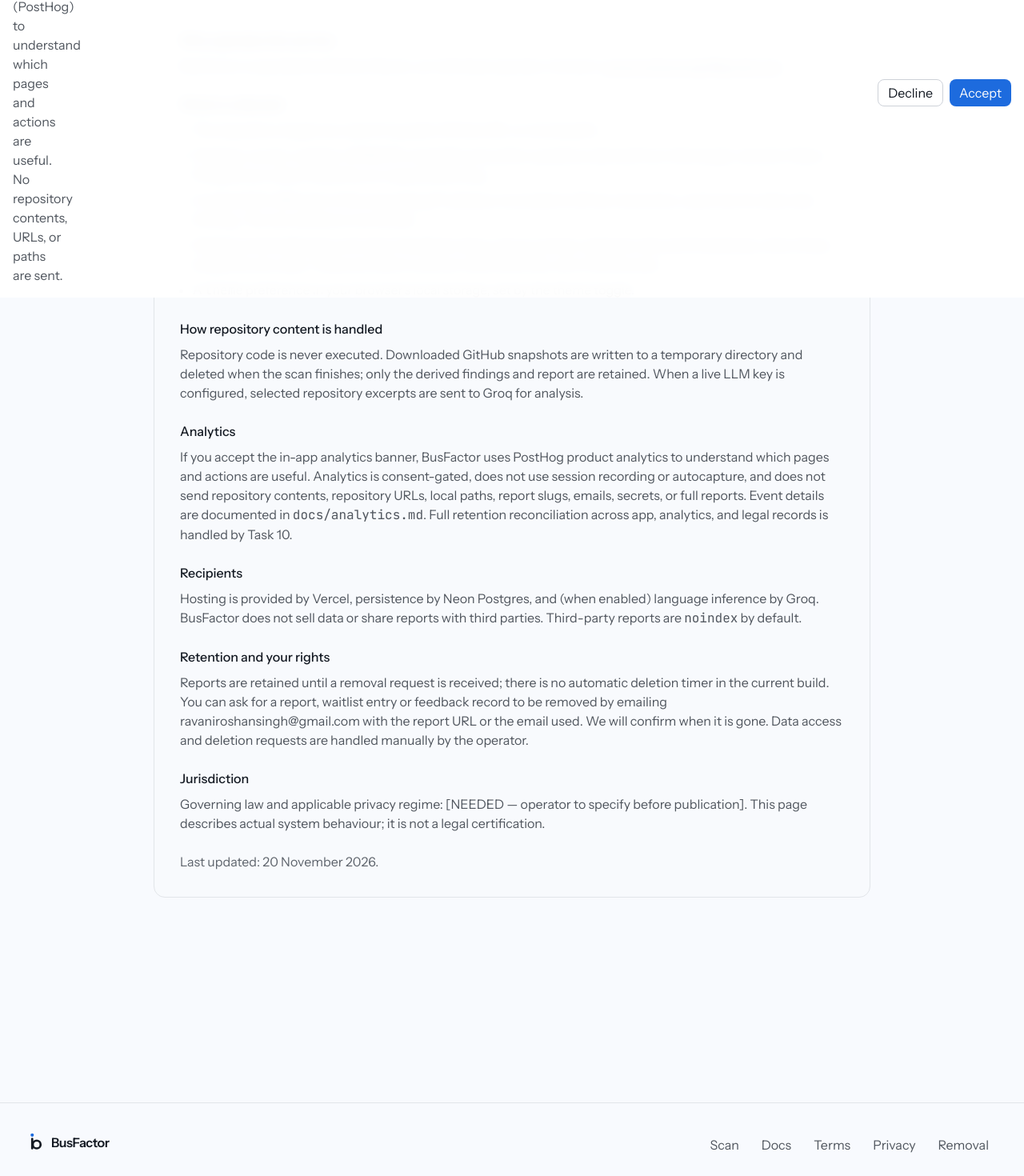
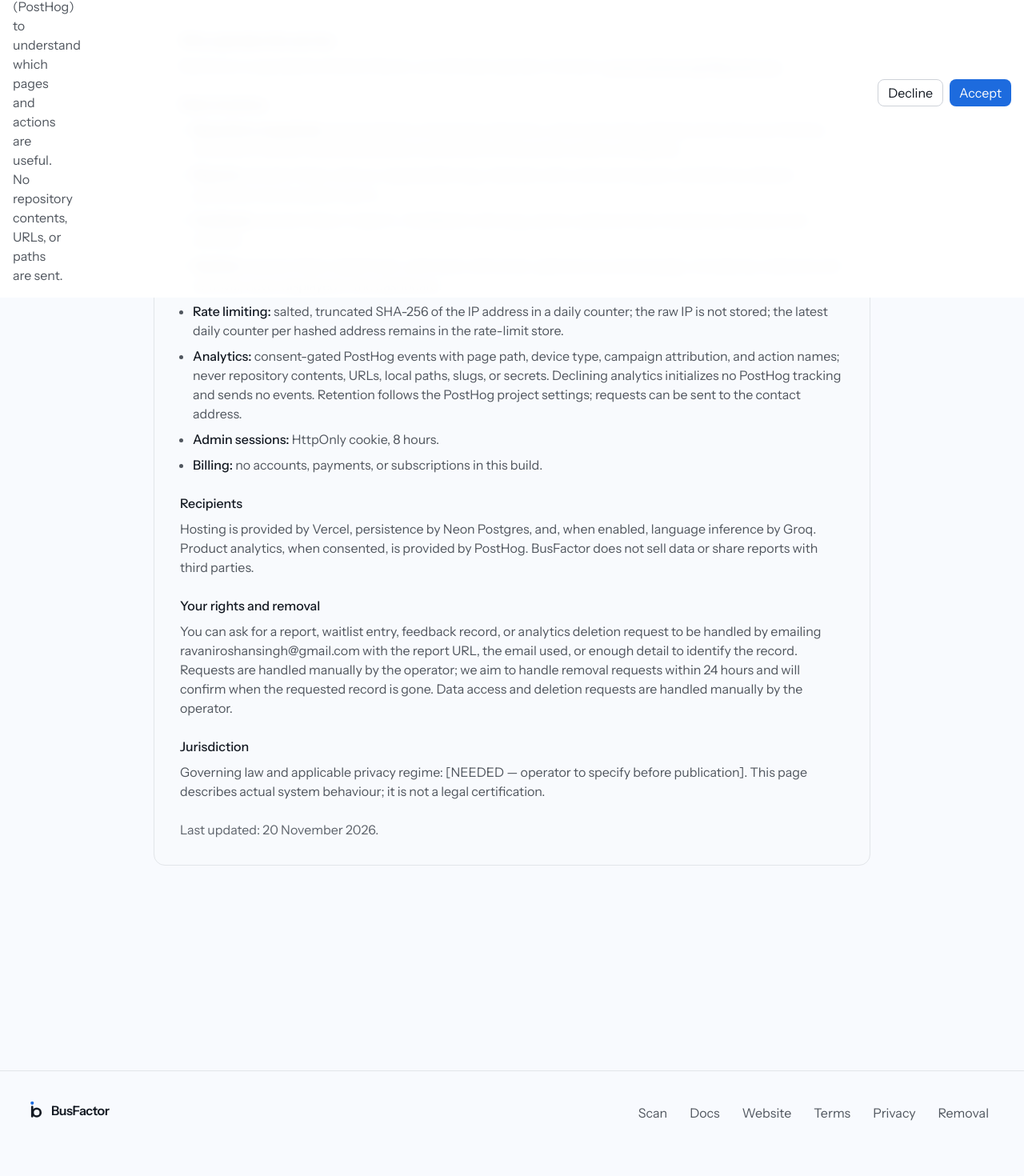
Before and after one commit to RavaniRoshan/busfactor, a Next.js app in the folder apps/web/: page /privacy in a window 1280 px wide. Shown: the part 428-1898 px from the top of the page at 80% size. After the commit the page ends 1871 px from the top, so only its background shows below. Built offline with nearby package versions, Linux system fonts and the light colour scheme; no server answers.

Commit message:
docs: reconcile retention and cross-app trust copy

```diff
--- a/apps/web/app/privacy/page.tsx
+++ b/apps/web/app/privacy/page.tsx
@@ -7,63 +7,91 @@ const CONTACT = "ravaniroshansingh@gmail.com";
 export default function PrivacyPage() {
   return (
     <PageFrame>
-      <PageIntro eyebrow="Legal" title="Privacy" text="What BusFactor collects, why, and how to ask for removal." />
+      <PageIntro
+        eyebrow="Legal"
+        title="Privacy"
+        text="What BusFactor collects, why, and how to ask for removal."
+      />
       <div className="mx-auto mt-3xl max-w-article space-y-xl rounded-corner-lg border border-border-secondary bg-surface-secondary-bg p-xl md:p-2xl">
         <section>
           <h2 className="text-label font-medium text-text-primary">Who operates this service</h2>
           <p className="mt-sm text-label-sm text-text-secondary">
             BusFactor is operated by Roshan Ravani, an individual operator. Contact:{" "}
-            <a className="underline underline-offset-4" href={`mailto:${CONTACT}`}>{CONTACT}</a>.
+            <a className="underline underline-offset-4" href={`mailto:${CONTACT}`}>
+              {CONTACT}
+            </a>
+            .
           </p>
         </section>
 
         <section>
-          <h2 className="text-label font-medium text-text-primary">What is collected</h2>
+          <h2 className="text-label font-medium text-text-primary">Data inventory</h2>
           <ul className="mt-sm list-disc space-y-sm pl-lg text-label-sm text-text-secondary">
-            <li>The repository target you submit (a public GitHub URL or a local path).</li>
-            <li>Findings, scores, verdicts, OPERATE.md drafts and author questions derived from that target, stored in Neon Postgres as a report keyed by an unguessable slug.</li>
-            <li>A salted SHA-256 hash of the requesting IP address, truncated to 24 hex characters, used only for daily rate limiting. The raw address is not stored.</li>
-            <li>Waitlist email addresses and report feedback (slug, yes/no answer, optional note and timestamp), when those endpoints are used. These are held in a server-local JSON file, not in the browser.</li>
-            <li>A <code className="font-mono">theme</code> preference in your browser&apos;s local storage, set by the theme toggle.</li>
+            <li>
+              <strong className="font-medium text-text-primary">Repository snapshots:</strong> downloaded to a temporary
+              directory, never executed, deleted when the scan finishes (success or failure). Selected excerpts may be
+              sent to Groq when a key is configured.
+            </li>
+            <li>
+              <strong className="font-medium text-text-primary">Reports:</strong> stored in Neon with an unguessable
+              slug; retained until a removal request; <code className="font-mono">noindex</code> by default; published
+              only by explicit opt-in.
+            </li>
+            <li>
+              <strong className="font-medium text-text-primary">Feedback:</strong> stored in Neon (
+              <code className="font-mono">report_feedback</code>) with slug, yes/no, optional note, timestamp; retained
+              until removal.
+            </li>
+            <li>
+              <strong className="font-medium text-text-primary">Waitlist:</strong> stored in Neon (
+              <code className="font-mono">waitlist_entries</code>) with email, optional source/campaign, timestamp;
+              retained until removal; never displayed in the dashboard.
+            </li>
+            <li>
+              <strong className="font-medium text-text-primary">Rate limiting:</strong> salted, truncated SHA-256 of the
+              IP address in a daily counter; the raw IP is not stored; the latest daily counter per hashed address
+              remains in the rate-limit store.
+            </li>
+            <li>
+              <strong className="font-medium text-text-primary">Analytics:</strong> consent-gated PostHog events with
+              page path, device type, campaign attribution, and action names; never repository contents, URLs, local
+              paths, slugs, or secrets. Declining analytics initializes no PostHog tracking and sends no events.
+              Retention follows the PostHog project settings; requests can be sent to the contact address.
+            </li>
+            <li>
+              <strong className="font-medium text-text-primary">Admin sessions:</strong> HttpOnly cookie, 8 hours.
+            </li>
+            <li>
+              <strong className="font-medium text-text-primary">Billing:</strong> no accounts, payments, or
+              subscriptions in this build.
+            </li>
           </ul>
-        </section>
-
-        <section>
-          <h2 className="text-label font-medium text-text-primary">How repository content is handled</h2>
-          <p className="mt-sm text-label-sm text-text-secondary">
-            Repository code is never executed. Downloaded GitHub snapshots are written to a temporary directory and deleted when the scan finishes; only the derived findings and report are retained. When a live LLM key is configured, selected repository excerpts are sent to Groq for analysis.
-          </p>
-        </section>
-
-        <section>
-          <h2 className="text-label font-medium text-text-primary">Analytics</h2>
-          <p className="mt-sm text-label-sm text-text-secondary">
-            If you accept the in-app analytics banner, BusFactor uses PostHog product analytics to understand which pages
-            and actions are useful. Analytics is consent-gated, does not use session recording or autocapture, and does
-            not send repository contents, repository URLs, local paths, report slugs, emails, secrets, or full reports.
-            Event details are documented in <code className="font-mono">docs/analytics.md</code>. Full retention
-            reconciliation across app, analytics, and legal records is handled by Task 10.
-          </p>
         </section>
 
         <section>
           <h2 className="text-label font-medium text-text-primary">Recipients</h2>
           <p className="mt-sm text-label-sm text-text-secondary">
-            Hosting is provided by Vercel, persistence by Neon Postgres, and (when enabled) language inference by Groq. BusFactor does not sell data or share reports with third parties. Third-party reports are <code className="font-mono">noindex</code> by default.
+            Hosting is provided by Vercel, persistence by Neon Postgres, and, when enabled, language inference by Groq.
+            Product analytics, when consented, is provided by PostHog. BusFactor does not sell data or share reports
+            with third parties.
           </p>
         </section>
 
         <section>
-          <h2 className="text-label font-medium text-text-primary">Retention and your rights</h2>
+          <h2 className="text-label font-medium text-text-primary">Your rights and removal</h2>
           <p className="mt-sm text-label-sm text-text-secondary">
-            Reports are retained until a removal request is received; there is no automatic deletion timer in the current build. You can ask for a report, waitlist entry or feedback record to be removed by emailing {CONTACT} with the report URL or the email used. We will confirm when it is gone. Data access and deletion requests are handled manually by the operator.
+            You can ask for a report, waitlist entry, feedback record, or analytics deletion request to be handled by
+            emailing {CONTACT} with the report URL, the email used, or enough detail to identify the record. Requests
+            are handled manually by the operator; we aim to handle removal requests within 24 hours and will confirm
+            when the requested record is gone. Data access and deletion requests are handled manually by the operator.
           </p>
         </section>
 
         <section>
           <h2 className="text-label font-medium text-text-primary">Jurisdiction</h2>
           <p className="mt-sm text-label-sm text-text-secondary">
-            Governing law and applicable privacy regime: [NEEDED — operator to specify before publication]. This page describes actual system behaviour; it is not a legal certification.
+            Governing law and applicable privacy regime: [NEEDED — operator to specify before publication]. This page
+            describes actual system behaviour; it is not a legal certification.
           </p>
         </section>
 
--- a/apps/web/app/removal/page.tsx
+++ b/apps/web/app/removal/page.tsx
@@ -10,12 +10,21 @@ export default function RemovalPage() {
       <PageIntro eyebrow="Legal" title="Removal request" text="How to have a report or your data taken offline." />
       <div className="mx-auto mt-3xl max-w-article space-y-xl rounded-corner-lg border border-border-secondary bg-surface-secondary-bg p-xl md:p-2xl">
         <p className="text-label text-text-secondary">
-          Email <a className="underline underline-offset-4" href={`mailto:${CONTACT}`}>{CONTACT}</a> with the report URL, or the email address used for the waitlist. Requests are handled manually by the operator; we aim to remove the record within 24 hours and will confirm when it is gone.
+          Email{" "}
+          <a className="underline underline-offset-4" href={`mailto:${CONTACT}`}>
+            {CONTACT}
+          </a>{" "}
+          with the report URL, the email address used for the waitlist, or enough detail to identify the record. We
+          handle removal requests for reports, waitlist entries, feedback records, and analytics deletion requests.
+          Requests are handled manually by the operator; we aim to handle removal requests within 24 hours and will
+          confirm when the requested record is gone. Do not assume automated public deletion beyond the operator
+          endpoint.
         </p>
         <p className="text-label-sm text-text-secondary">
-          Reports of third-party repositories are <code className="font-mono">noindex</code> by default. This page describes the current process; it is not a legal certification.
+          Reports of third-party repositories are <code className="font-mono">noindex</code> by default. This page
+          describes the current process; it is not a legal certification.
         </p>
-        <p className="text-label-sm text-text-tertiary">Last updated: 20 November 2026.</p>
+        <p className="text-label-sm text-text-tertiary">Last updated: 22 November 2026.</p>
       </div>
     </PageFrame>
   );
--- a/apps/web/components/site-chrome.tsx
+++ b/apps/web/components/site-chrome.tsx
@@ -2,6 +2,9 @@ import { Logo } from "@/components/logo";
 import { ThemeToggle } from "@/components/theme-toggle";
 import { buttonVariants } from "@/components/ui/button";
 import { cn } from "cn";
+
+const marketingUrl =
+  process.env.NEXT_PUBLIC_MARKETING_URL ?? "https://ravaniroshan.github.io/busfactor-landing-page/";
 
 const navItems: { label: string; href: string; primary?: boolean }[] = [
   { label: "Scan", href: "/scan", primary: true },
@@ -54,6 +57,13 @@ export function SiteFooter() {
               {item.label}
             </a>
           ))}
+          <a
+            href={marketingUrl}
+            rel="noreferrer"
+            className="rounded-corner-md px-md py-sm text-label-sm text-text-secondary outline-none hover:text-text-primary focus-visible:ring-3 focus-visible:ring-ring/50"
+          >
+            Website
+          </a>
           <a href="/terms" className="rounded-corner-md px-md py-sm text-label-sm text-text-secondary outline-none hover:text-text-primary focus-visible:ring-3 focus-visible:ring-ring/50">
             Terms
           </a>
```
Also changed, not shown: apps/web/app/terms/page.tsx (+25 -5 lines), 2 other files (tests, documents, lock files or other folders).
